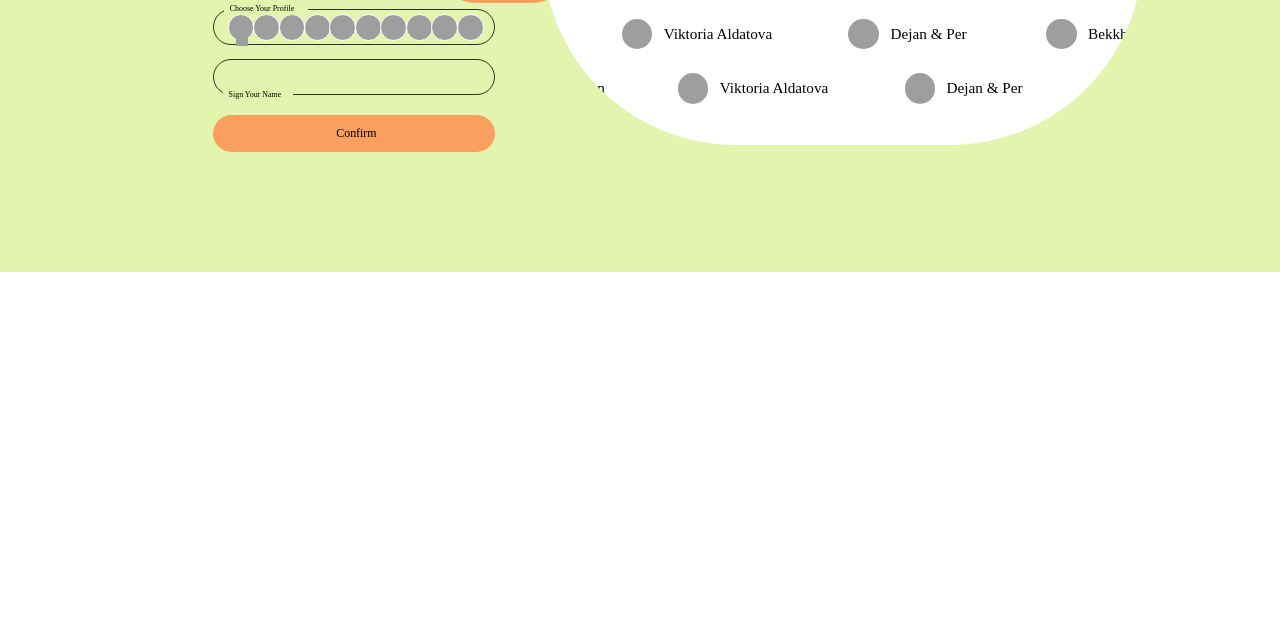
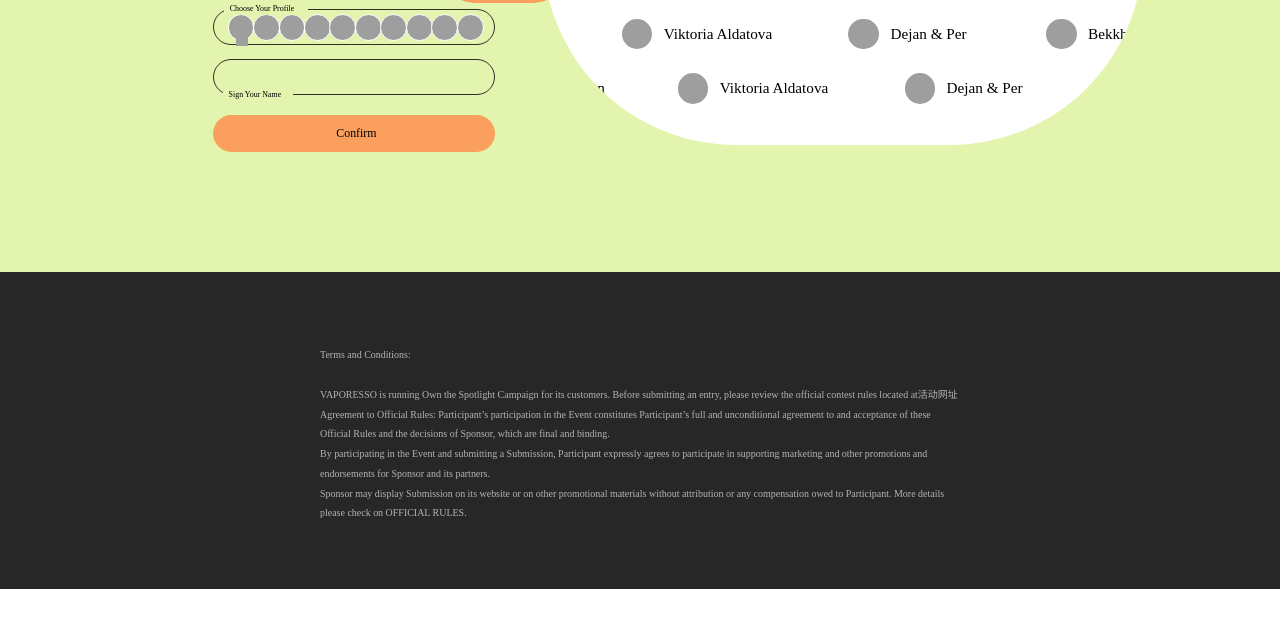
Before and after one commit to liudaliuda7/web-pure, a plain HTML site: page index.html in a window 1280 px wide. Shown: the part 10411-11039 px from the top of the page. Drawn offline with nearby package versions, Linux system fonts and the light colour scheme; no server answers; grey boxes are pictures that could not be loaded; files whose address does not match are found by name.

Commit message:
feat: 添加底部

```diff
--- a/css/bottom.less
+++ b/css/bottom.less
@@ -24,8 +24,8 @@
     font-family: inherit;
     font-size: inherit;
     color: inherit;
-    text-align: center;
-    padding: 0;
+    text-align: left;
+    padding: 0 1vw;
     margin: 0;
 
     &::placeholder {
@@ -369,4 +369,12 @@
       width: auto;
     }
   }
+  .box_26 {
+    .text-wrapper_31 {
+      width: 52vw;
+    }
+    .paragraph_14, .paragraph_15 {
+      line-height: 0.78vw;
+    }
+  }
 }
--- a/index.html
+++ b/index.html
@@ -605,6 +605,19 @@
           <span class="text_119">PURE POWER <br> FOR ALL!</span>
         </div>
       </div>
+      <div class="group_120 flex-col">
+        <div class="box_26 flex-col">
+          <div class="text-wrapper_31">
+            <span class="paragraph_14"
+              >Terms and Conditions:<br /><br />VAPORESSO is running Own the Spotlight Campaign for its customers. Before submitting an entry, please review the official contest rules located at</span
+            >
+            <span class="text_120">活动网址</span>
+            <span class="paragraph_15"
+              ><br />Agreement to Official Rules: Participant’s participation in the Event constitutes Participant’s full and unconditional agreement to and acceptance of these Official Rules and the decisions of Sponsor, which are final and binding. <br />By participating in the Event and submitting a Submission, Participant expressly agrees to participate in supporting marketing and other promotions and endorsements for Sponsor and its partners. <br />Sponsor may display Submission on its website or on other promotional materials without attribution or any compensation owed to Participant. More details please check on OFFICIAL RULES.</span
+            >
+          </div>
+        </div>
+      </div>
     </div>
 
     <script src="https://cdn.jsdelivr.net/npm/axios/dist/axios.min.js"></script>
```
